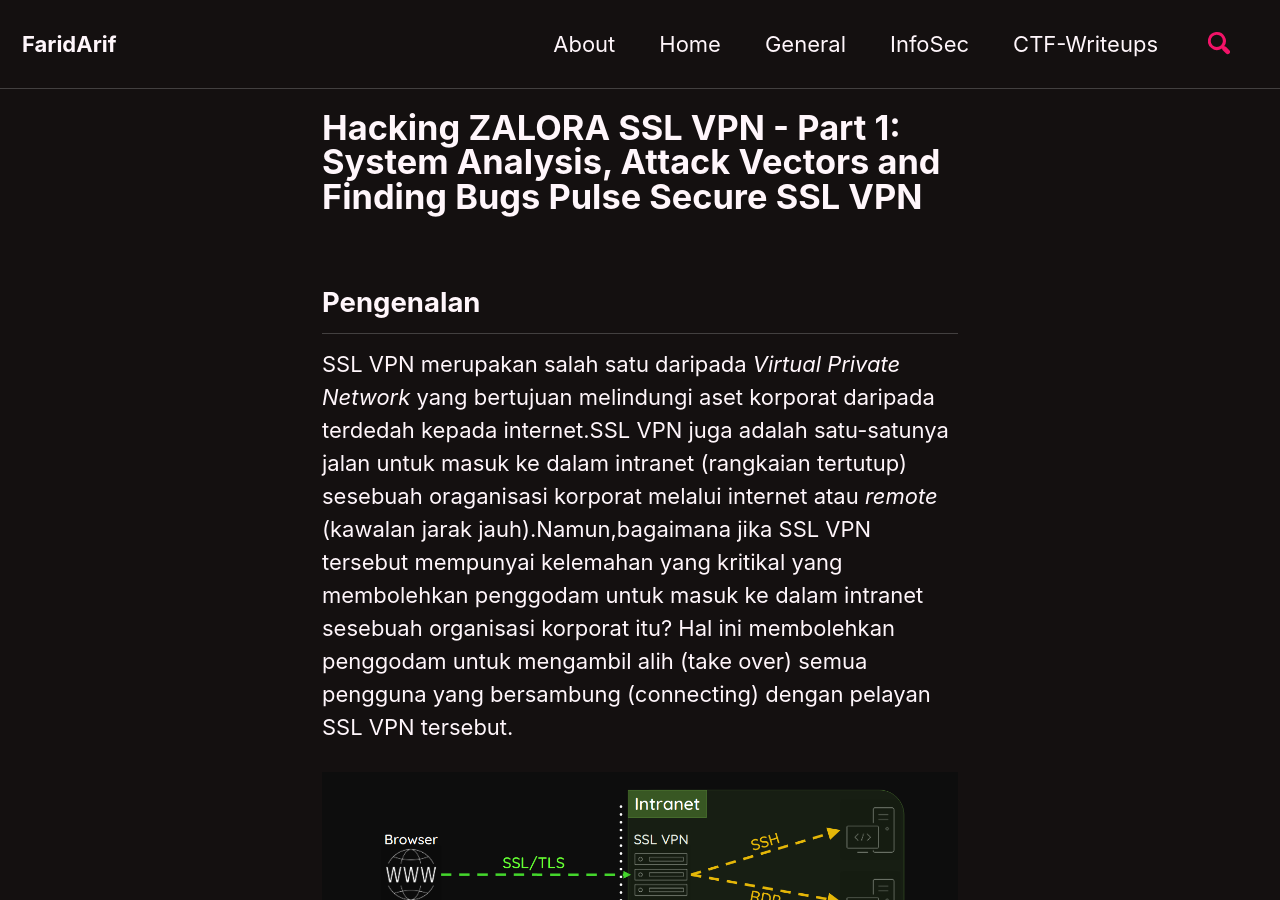
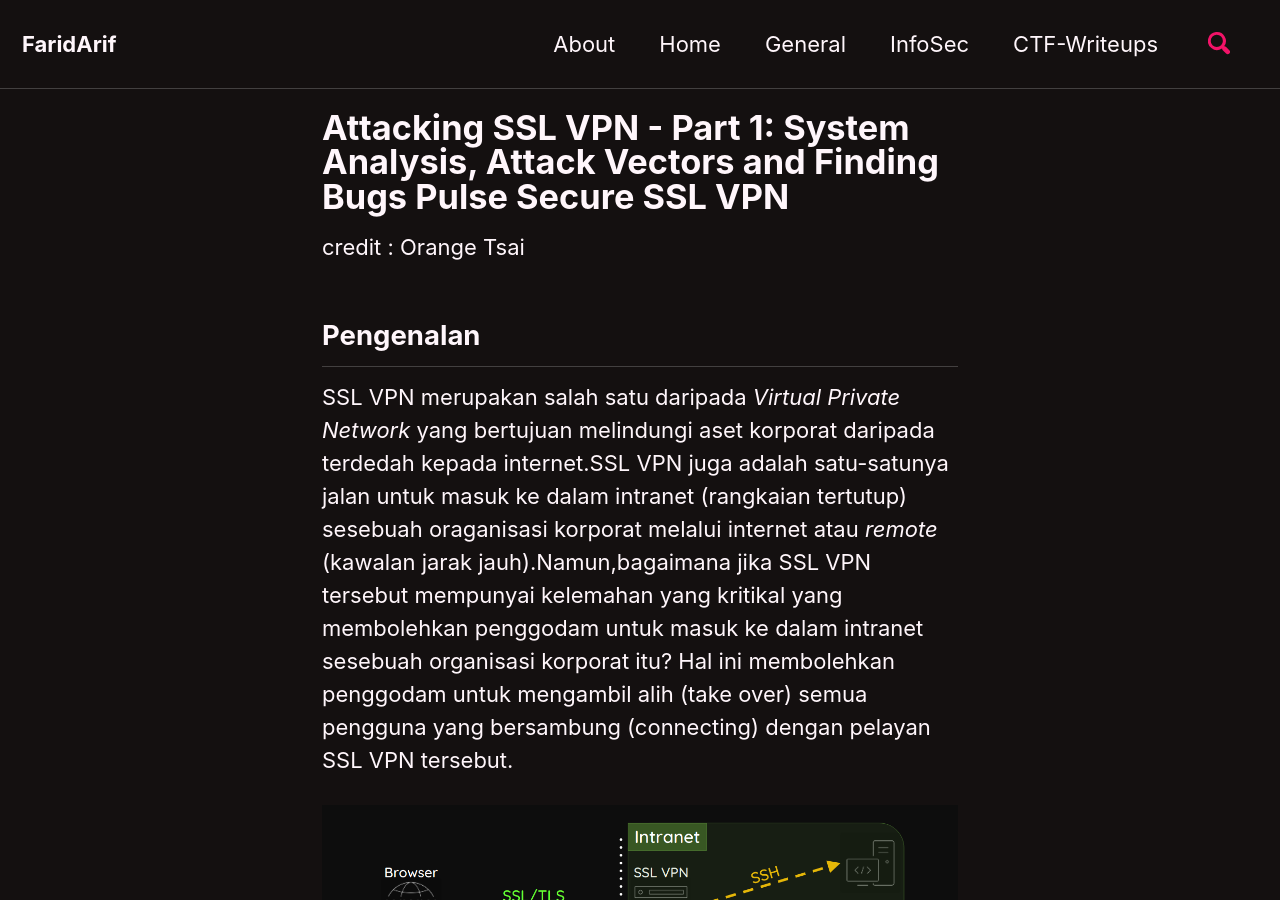
Before and after one commit to faridarif/faridarif.github.io, a Jekyll site: the page built from _posts/2021-04-03-hacking-ssl-vpn.md, in a window 1280 px wide and 900 px high. Built offline with Jekyll 4.4.1, drawn with Linux system fonts in a browser that asks for light colours; cached includes are drawn as plain includes.

Commit message:
Update 2021-04-03-hacking-ssl-vpn.md

```diff
--- a/_posts/2021-04-03-hacking-ssl-vpn.md
+++ b/_posts/2021-04-03-hacking-ssl-vpn.md
@@ -1,10 +1,13 @@
 ---
-title: "Hacking ZALORA SSL VPN - Part 1: System Analysis, Attack Vectors and Finding Bugs Pulse Secure SSL VPN"
+title: "Attacking SSL VPN - Part 1: System Analysis, Attack Vectors and Finding Bugs Pulse Secure SSL VPN"
 date: 2021-04-03
 layout: single
-permalink: /infosec/hacking-zalora-ssl-vpn-part-1-system-analysis-attack-vectors-and-finding-bugs-pulse-secure-ssl-vpn/
+permalink: /infosec/attacking-ssl-vpn-part-1-system-analysis-attack-vectors-and-finding-bugs-pulse-secure-ssl-vpn/
 tags: [Hacking , Infomation Security ]
 ---
+
+credit : Orange Tsai
+
 ## Pengenalan
 SSL VPN merupakan salah satu daripada *Virtual Private Network* yang bertujuan melindungi aset korporat daripada terdedah kepada internet.SSL VPN juga adalah satu-satunya jalan untuk masuk ke dalam intranet (rangkaian tertutup) sesebuah oraganisasi korporat melalui internet atau *remote* (kawalan jarak jauh).Namun,bagaimana jika SSL VPN tersebut mempunyai kelemahan yang kritikal yang membolehkan penggodam untuk masuk ke dalam intranet sesebuah organisasi korporat itu? Hal ini membolehkan penggodam untuk mengambil alih (take over) semua pengguna yang bersambung (connecting) dengan pelayan SSL VPN tersebut.
 
```
